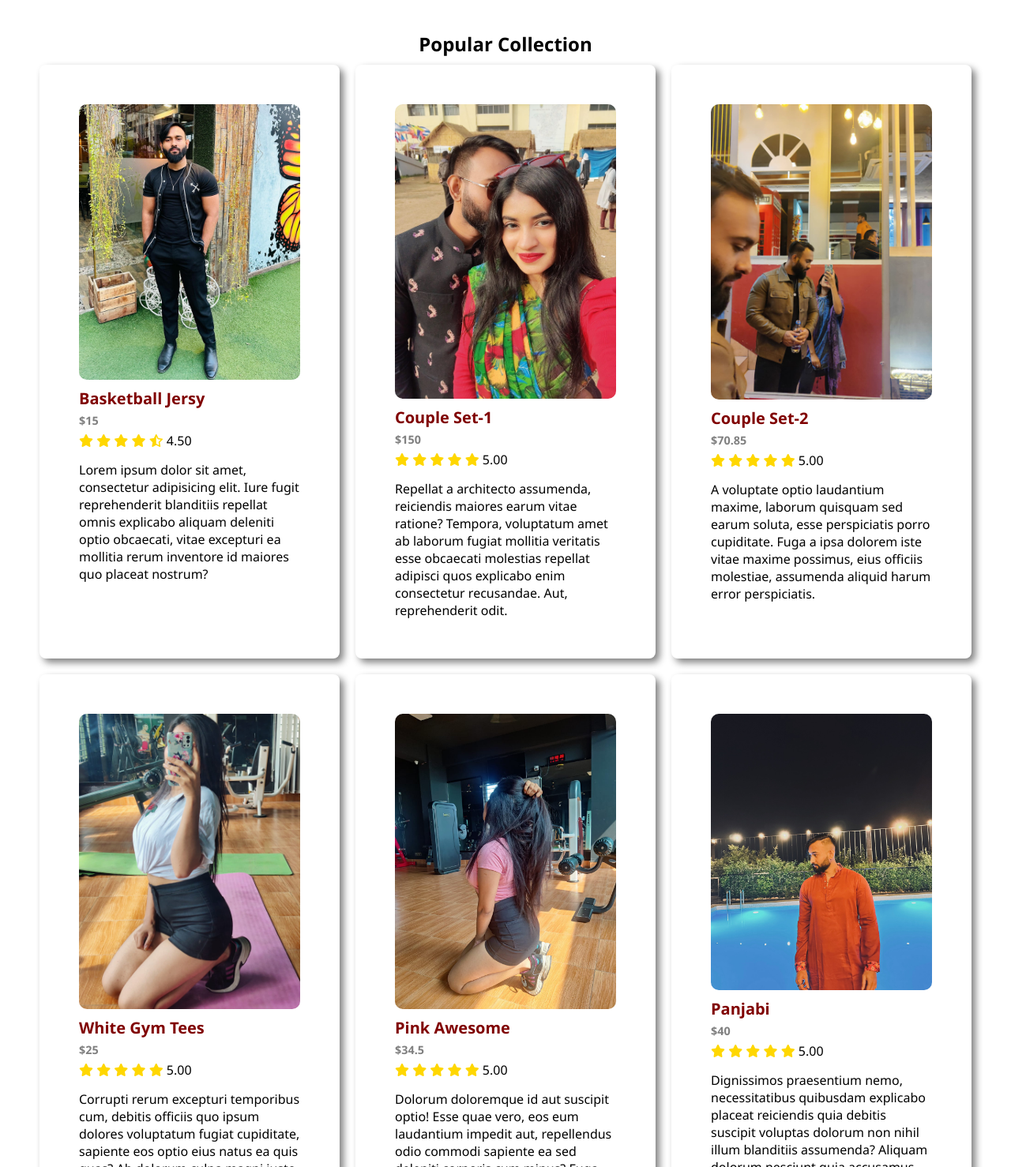
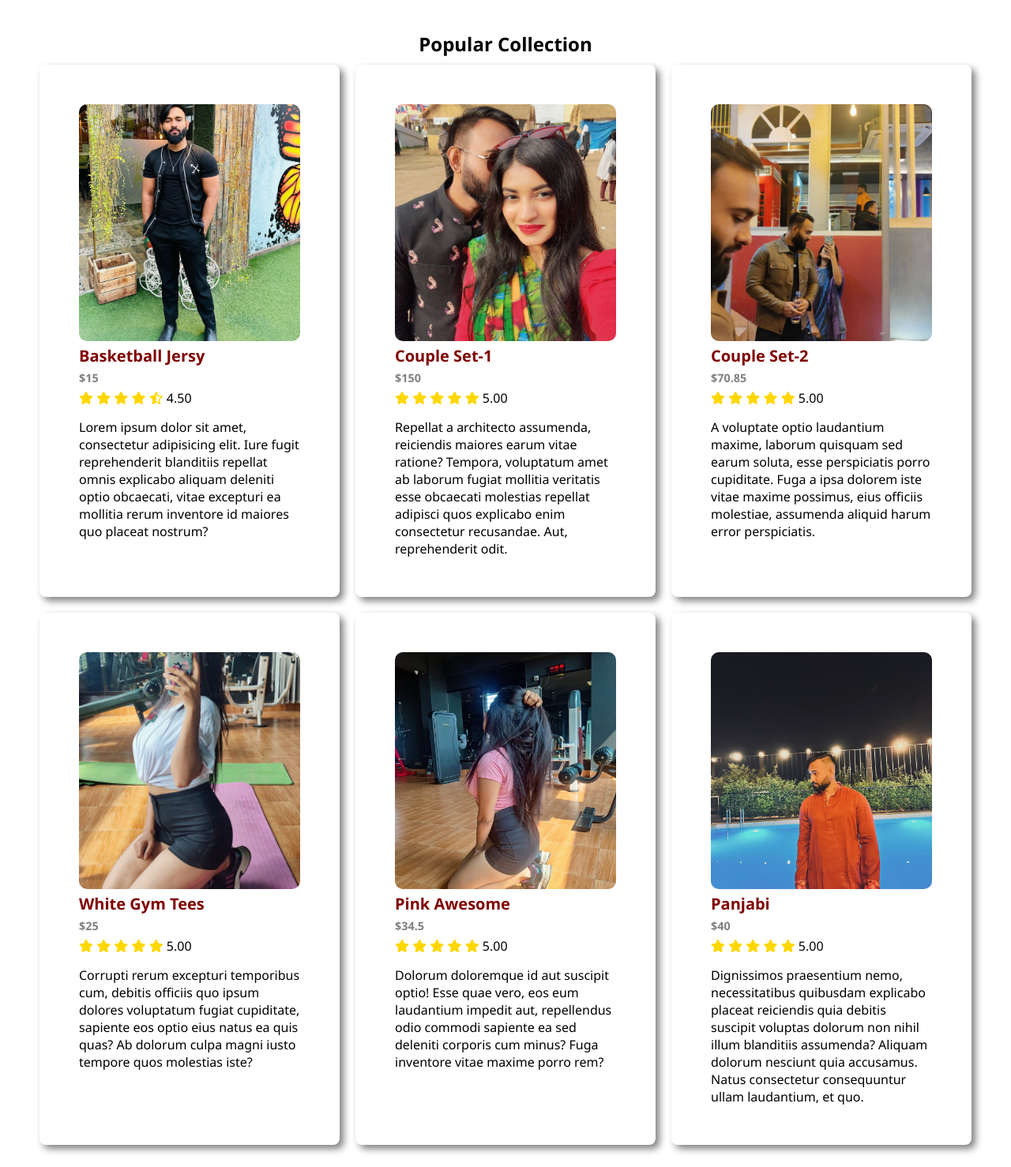
Before and after one commit to fahimbrew/session-2, a plain HTML site: page index.html in a window 1280 px wide. Shown: the part 740-2218 px from the top of the page at 79% size. Drawn offline with Linux system fonts and the light colour scheme.

Commit message:
image adjustment has been done in popular collection section

```diff
--- a/index.html
+++ b/index.html
@@ -71,7 +71,10 @@
             <h2>Popular Collection</h2>
             <div class="collection">
                 <div class="box">
-                    <img src="Assets/images/fahim1.jpg" alt="">
+                    <div>
+                        <img src="Assets/images/fahim1.jpg" alt="">
+                    </div>
+
                     <h2>Basketball Jersy</h2>
                     <h3>$15</h3>
                     <div>
@@ -88,7 +91,7 @@
                 </div>
                 <div class="box">
 
-                    <img src="Assets/images/couple1.jpg" alt="">
+                    <div><img src="Assets/images/couple1.jpg" alt=""></div>
                     <h2>Couple Set-1</h2>
                     <h3>$150</h3>
                     <div>
@@ -108,7 +111,7 @@
                 </div>
                 <div class="box">
 
-                    <img src="Assets/images/couple2.jpg" alt="">
+                    <div><img src="Assets/images/couple2.jpg" alt=""></div>
                     <h2>Couple Set-2</h2>
                     <h3>$70.85</h3>
                     <div>
@@ -128,7 +131,7 @@
                 </div>
                 <div class="box">
 
-                    <img src="Assets/images/gym1.jpg" alt="">
+                    <div><img src="Assets/images/gym1.jpg" alt=""></div>
                     <h2>White Gym Tees</h2>
                     <h3>$25</h3>
                     <div>
@@ -146,7 +149,7 @@
                 </div>
                 <div class="box">
 
-                    <img src="Assets/images/gym2.jpg" alt="">
+                    <div><img src="Assets/images/gym2.jpg" alt=""></div>
                     <h2>Pink Awesome</h2>
                     <h3>$34.5</h3>
                     <div>
@@ -164,7 +167,7 @@
                 </div>
                 <div class="box">
 
-                    <img src="Assets/images/fahim3.jpg" alt="">
+                    <div><img src="Assets/images/fahim3.jpg" alt=""></div>
                     <h2>Panjabi</h2>
                     <h3>$40</h3>
                     <div>
--- a/styles/style.css
+++ b/styles/style.css
@@ -109,9 +109,18 @@
 
 /* popular collection starts here */
 
-.box>img {
-    max-width: 100%;
+.box img {
+    width: 100%;
     border-radius: 10px;
+    max-height: 100%;
+    object-fit: cover;
+    background-size: cover;
+}
+
+.box>div:nth-child(1) {
+    height: 300px;
+    /* border: 2px solid red; */
+    /* width: 300px; */
 }
 
 .box {
```
